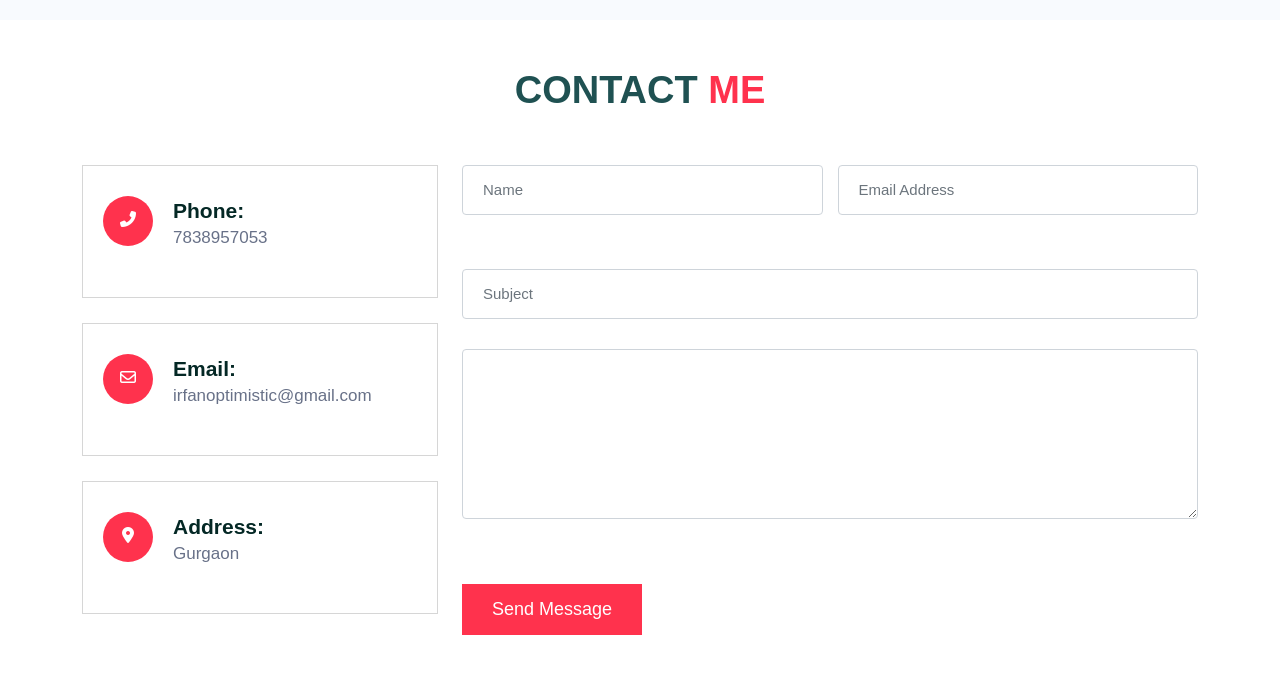
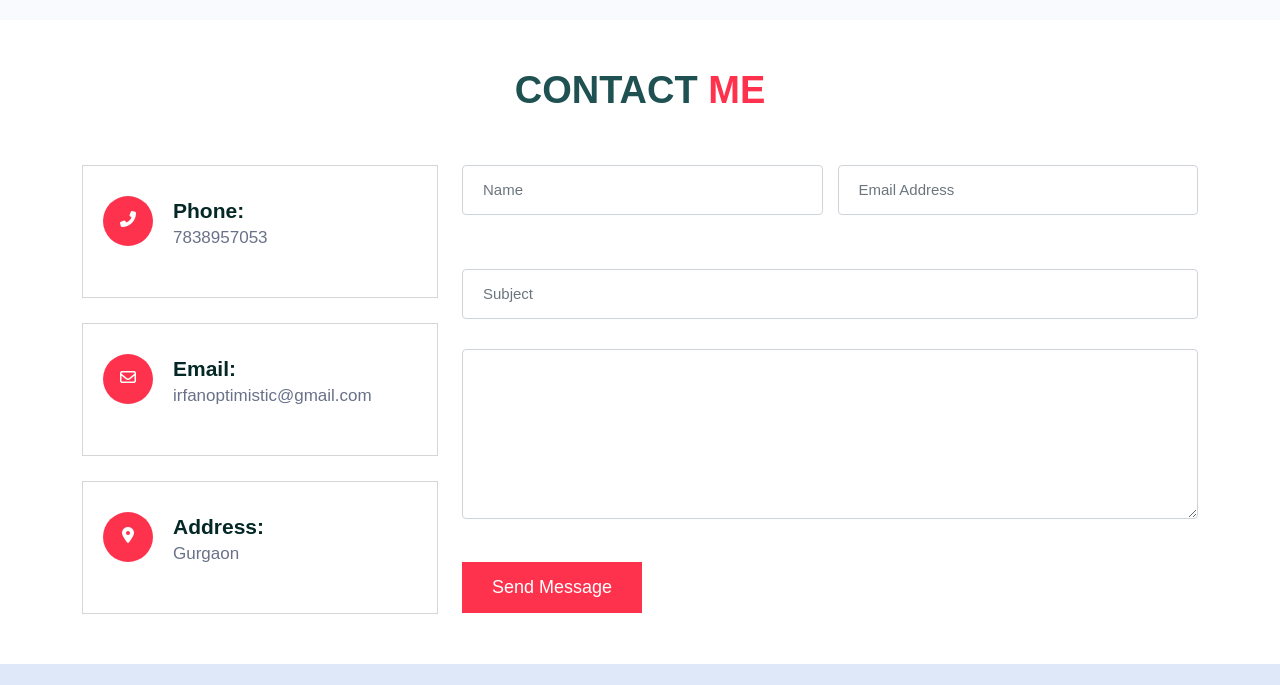
Before and after one commit to javed-mohd/irfan_res, a plain HTML site: page index.html in a window 1280 px wide. Shown: the part 3904-4589 px from the top of the page. Drawn offline with nearby package versions, Linux system fonts and the light colour scheme.

Commit message:
Update style.css

```diff
--- a/style.css
+++ b/style.css
@@ -492,7 +492,7 @@ label {
   color: #687188;
 }
 .otp {
-  margin-top: 65px;
+  margin-top: 43px;
 }
 .small {
   box-shadow: unset;
```
